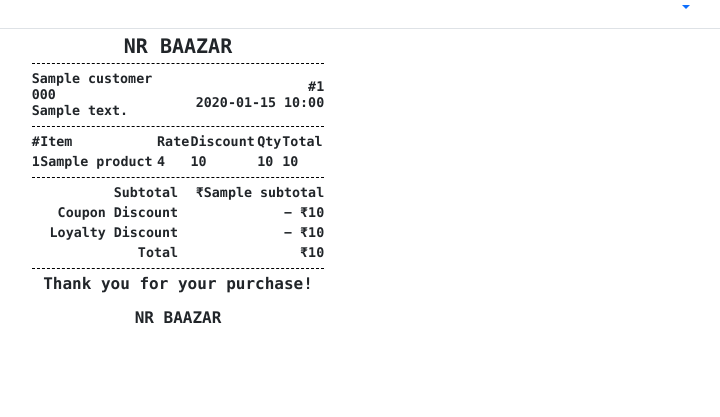
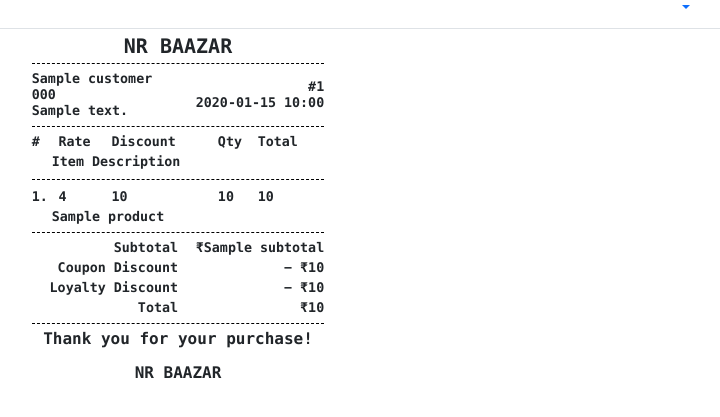
Before and after one commit to codebyfaruk/nr-backend, a Django app: template templates/store/sales/invoice.html in a window 1280 px wide. Shown: the part 348-765 px from the top of the page, without its empty margins (462-1182 px from the left). Run offline with Django 5.2, Linux system fonts and the light colour scheme; the template is opened without the code that fills it: most values are stand-ins (such as "Sample title", 1, 10 or a date in 2020); some libraries are stand-ins or nearby versions.

Commit message:
Invoice fix

```diff
--- a/templates/store/sales/invoice.html
+++ b/templates/store/sales/invoice.html
@@ -26,8 +26,10 @@
   }
 
   .line {
+    border: 0;
     border-top: 1px dashed #000;
     margin: 5px 0;
+    height: 1px;
   }
 
   table {
@@ -52,6 +54,10 @@
   @media print {
     body * {
       visibility: hidden;
+    }
+    .line {
+      visibility: visible !important;
+      display: block !important;
     }
 
     .invoice-box, .invoice-box * {
@@ -100,27 +106,36 @@
 
   <div class="line"></div>
 
-  <!-- Items -->
+  <!-- Items Section (Two-row style) -->
   <table>
     <thead>
       <tr>
         <th>#</th>
-        <th>Item</th>
         <th>Rate</th>
         <th>Discount</th>
         <th>Qty</th>
         <th>Total</th>
       </tr>
+      <tr>
+        <th colspan="5" style="text-align: left; padding-left: 20px;"> Item Description</th>
+      </tr>
+      <tr>
+        <th colspan="5"> <div class="line"></div></th>
+      </tr>
     </thead>
     <tbody>
       {% for item in order.items.all %}
       <tr>
-        <td>{{ forloop.counter }}</td>
-        <td>{{ item.product.short_name|default:item.product_name }}</td>
+        <td>{{ forloop.counter }}.</td>
         <td>{{ item.rate }}</td>
         <td>{{ item.discount_at_purchase }}</td>
         <td>{{ item.quantity }}</td>
         <td>{{ item.price_at_purchase }}</td>
+      </tr>
+      <tr>
+        <td colspan="5" style="padding-left: 20px;">
+          {{ item.product.name }}
+        </td>
       </tr>
       {% endfor %}
     </tbody>
@@ -130,10 +145,12 @@
 
   <!-- Summary -->
   <table class="summary-table">
+    {% if order.subtotal != order.total %}
     <tr>
       <td><strong>Subtotal</strong></td>
       <td>₹{{ order.subtotal }}</td>
     </tr>
+    {% endif %}
     {% if order.coupon_discount %}
     <tr>
       <td>Coupon Discount</td>
```
